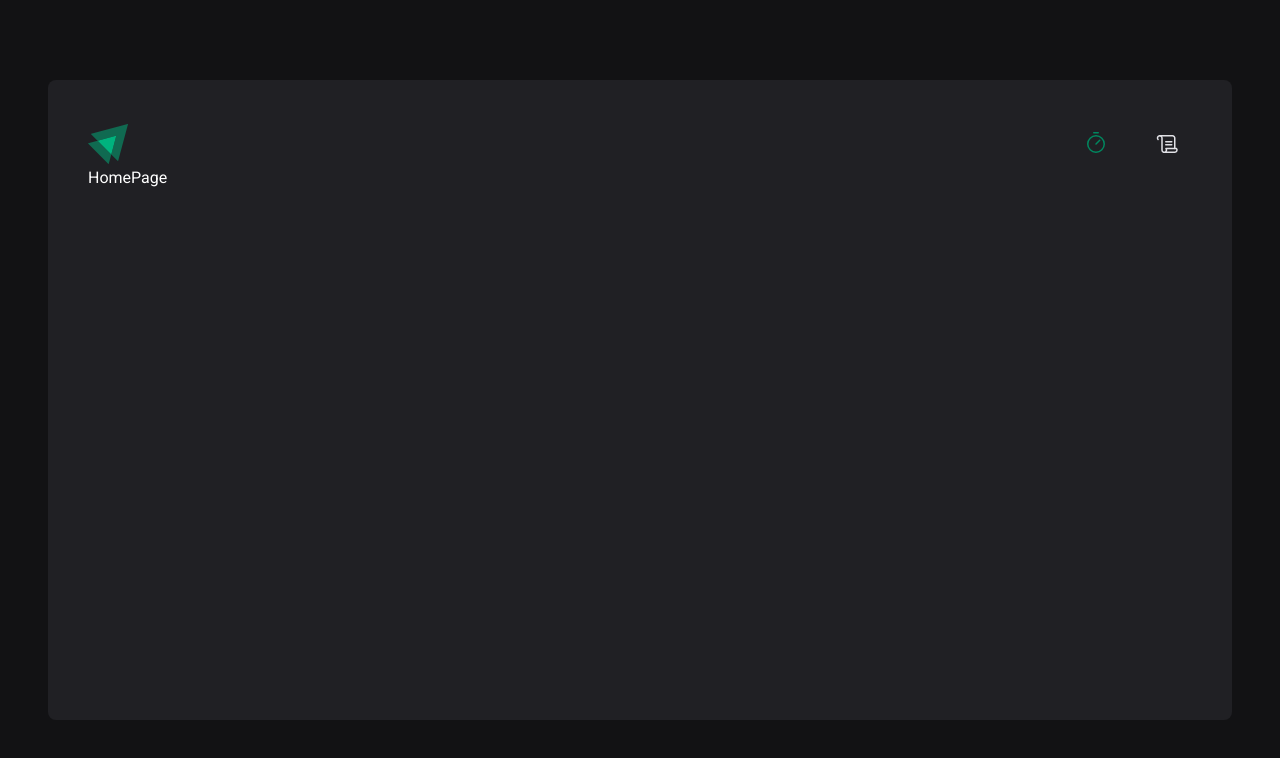
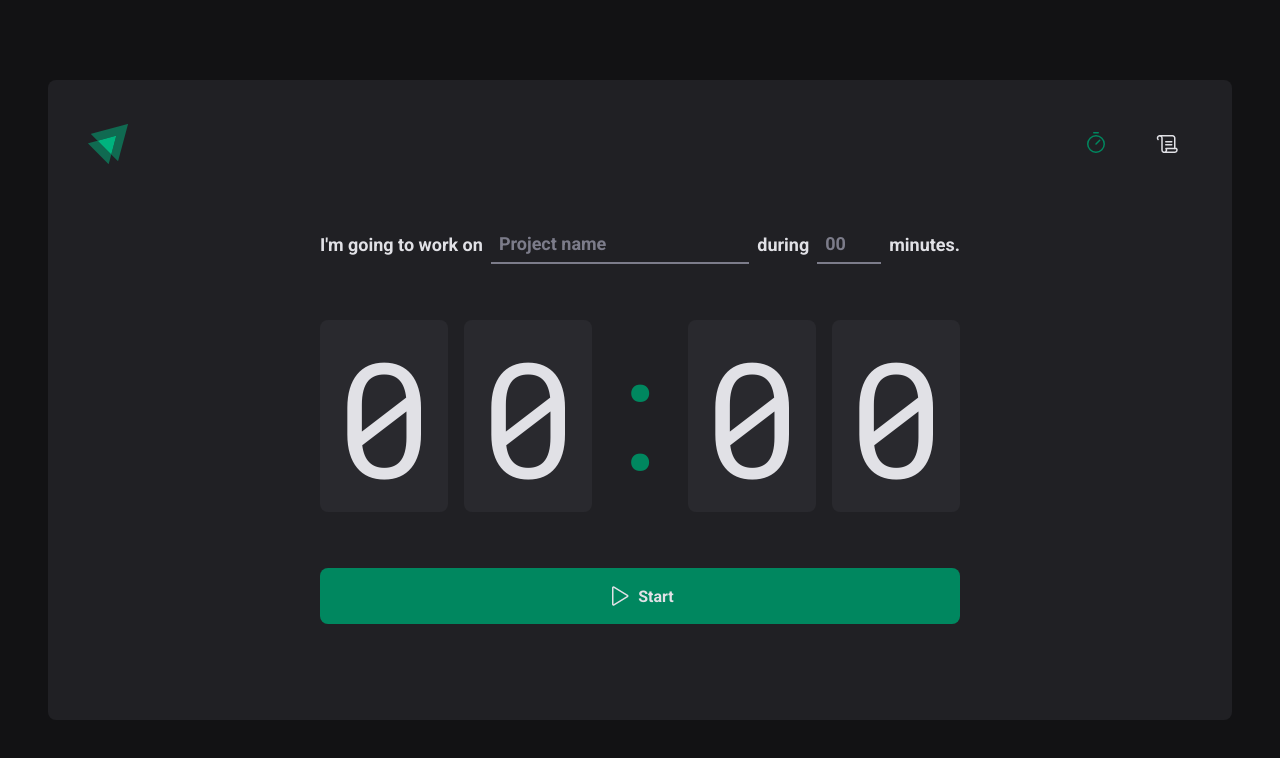
Before and after one commit to andrewcarletti/ignite-timer, a React (Vite) app: page / in a window 1280 px wide. Shown: the top 758 px of the page. Built offline with nearby package versions, Linux system fonts and the light colour scheme.

Commit message:
feat: finish homepage

```diff
--- a/src/App.tsx
+++ b/src/App.tsx
@@ -2,7 +2,7 @@
 
 import DefaultLayout from "./layouts/DefaultLayout";
 import HistoryPage from "./pages/HistoryPage";
-import HomePage from "./pages/HomePage";
+import HomePage from "./pages/home/HomePage";
 
 export default function App() {
   return (
--- a/src/pages/HomePage.tsx
+++ /dev/null
@@ -1,3 +0,0 @@
-export default function HomePage() {
-  return <div>HomePage</div>;
-}
--- /dev/null
+++ b/src/pages/home/HomePage.tsx
@@ -0,0 +1,59 @@
+import { Play } from "phosphor-react";
+
+import {
+  CountdownContainer,
+  FormContainer,
+  HomeContainer,
+  MinutesAmountInput,
+  Separator,
+  StartCountdownButton,
+  TaskInput,
+} from "./styles";
+
+export default function HomePage() {
+  return (
+    <HomeContainer>
+      <form>
+        <FormContainer>
+          <label htmlFor="task">I'm going to work on</label>
+          <TaskInput
+            type="text"
+            id="task"
+            list="task-suggestions"
+            placeholder="Project name"
+          />
+
+          <datalist id="task-suggestions">
+            <option value="Project A" />
+            <option value="Project B" />
+            <option value="Project C" />
+          </datalist>
+
+          <label htmlFor="duration">during</label>
+          <MinutesAmountInput
+            type="number"
+            id="duration"
+            placeholder="00"
+            step={5}
+            max={60}
+            min={0}
+          />
+
+          <span>minutes.</span>
+        </FormContainer>
+        <CountdownContainer>
+          <span>0</span>
+          <span>0</span>
+          <Separator>:</Separator>
+          <span>0</span>
+          <span>0</span>
+        </CountdownContainer>
+
+        <StartCountdownButton type="submit">
+          <Play size={24} />
+          Start
+        </StartCountdownButton>
+      </form>
+    </HomeContainer>
+  );
+}
--- /dev/null
+++ b/src/pages/home/styles.ts
@@ -0,0 +1,110 @@
+import styled from "styled-components";
+
+export const HomeContainer = styled.main`
+  flex: 1;
+  display: flex;
+  flex-direction: column;
+  align-items: center;
+  justify-content: center;
+
+  form {
+    display: flex;
+    flex-direction: column;
+    align-items: center;
+    gap: 3.5rem;
+  }
+`;
+
+export const FormContainer = styled.div`
+  width: 100%;
+  display: flex;
+  align-items: center;
+  justify-content: center;
+  gap: 0.5rem;
+  color: ${(props) => props.theme["gray-100"]};
+  font-size: 1.125rem;
+  font-weight: bold;
+  flex-wrap: wrap;
+`;
+
+const BaseInput = styled.input`
+  background-color: transparent;
+  height: 2.5rem;
+  border: 0;
+  border-bottom: 2px solid ${(props) => props.theme["gray-500"]};
+  font-weight: bold;
+  font-size: 1.125rem;
+  padding: 0 0.5rem;
+  color: ${(props) => props.theme["gray-100"]};
+
+  &::placeholder {
+    color: ${(props) => props.theme["gray-500"]};
+  }
+
+  &:focus {
+    box-shadow: none;
+    border-bottom: 2px solid ${(props) => props.theme["green-500"]};
+  }
+`;
+
+export const TaskInput = styled(BaseInput)`
+  flex: 1;
+
+  &::-webkit-calendar-picker-indicator {
+    display: none !important;
+  }
+`;
+
+export const MinutesAmountInput = styled(BaseInput)`
+  width: 4rem;
+`;
+
+export const CountdownContainer = styled.div`
+  font-family: "Roboto Mono", monospace;
+  font-size: 10rem;
+  line-height: 8rem;
+  color: ${(props) => props.theme["gray-100"]};
+  display: flex;
+  gap: 1rem;
+
+  span {
+    background-color: ${(props) => props.theme["gray-700"]};
+    padding: 2rem 1rem;
+    border-radius: 8px;
+  }
+`;
+
+export const Separator = styled.div`
+  padding: 2rem 0;
+  color: ${(props) => props.theme["green-500"]};
+  width: 4rem;
+  overflow: hidden;
+  display: flex;
+  justify-content: center;
+  font-family: "Roboto", sans-serif;
+`;
+
+export const StartCountdownButton = styled.button`
+  width: 100%;
+  border: 0;
+  padding: 1rem;
+  border-radius: 8px;
+  display: flex;
+  align-items: center;
+  justify-content: center;
+  gap: 0.5rem;
+  font-weight: bold;
+  cursor: pointer;
+  background-color: ${(props) => props.theme["green-500"]};
+  color: ${(props) => props.theme["gray-100"]};
+  transition: background-color 0.1s;
+
+  &:not(:disabled):hover {
+    background-color: ${(props) => props.theme["green-700"]};
+  }
+
+  &:disabled {
+    opacity: 0.7;
+    cursor: not-allowed;
+  }
+`;
```
